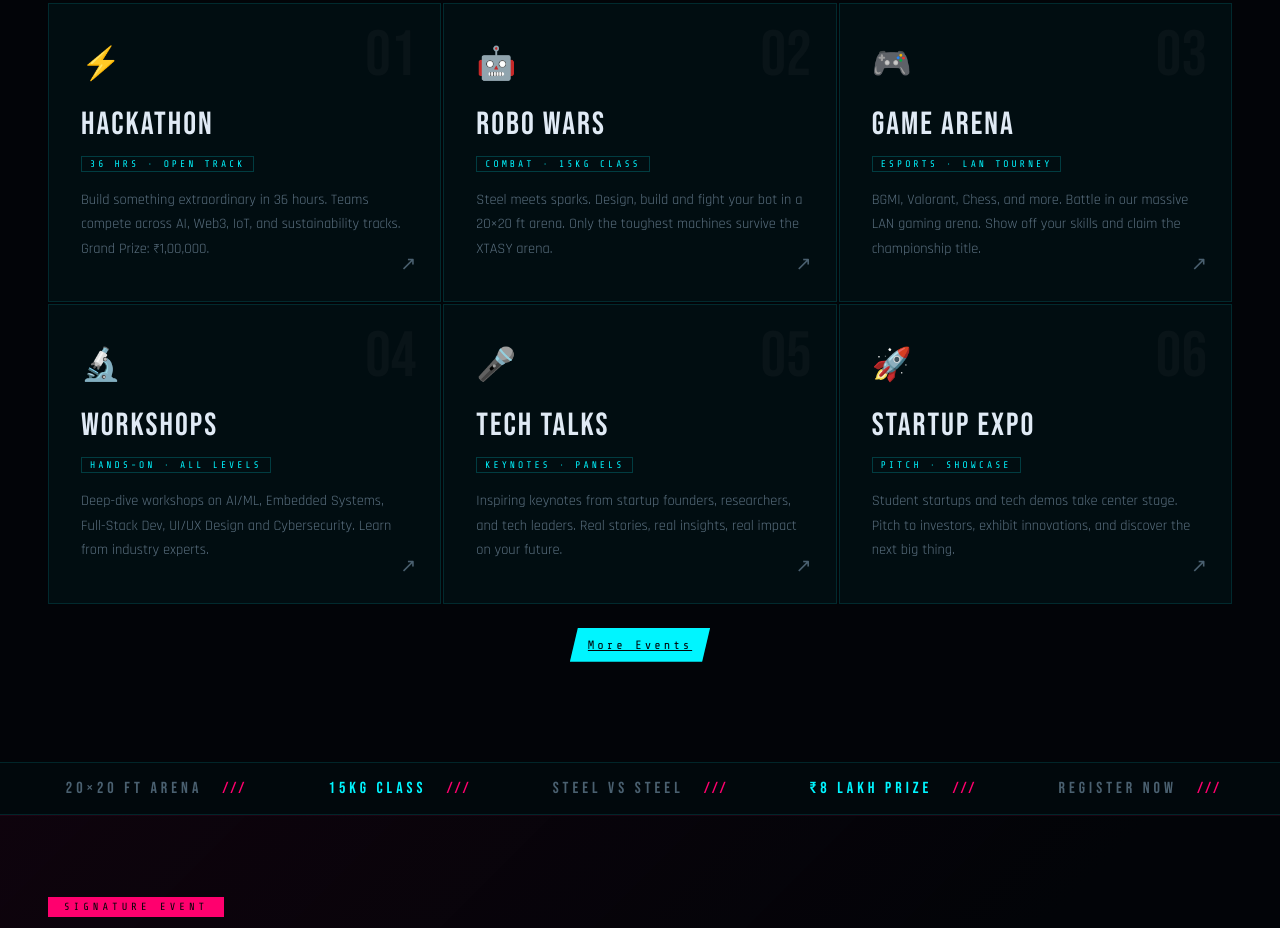
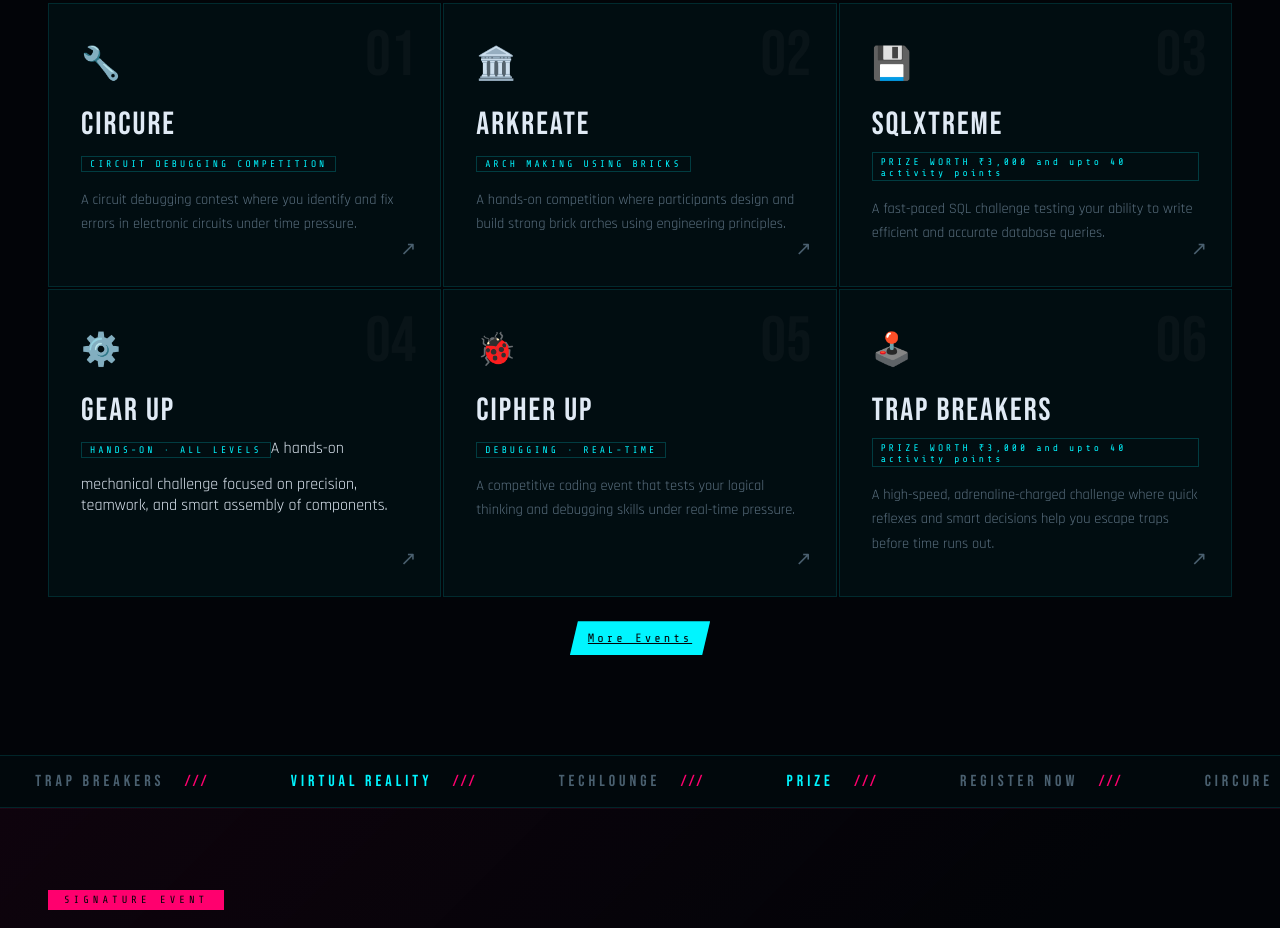
Before and after one commit to RizaMehakSaleem/STM_XTASY26, a plain HTML site: page xtasy-project/index.html in a window 1280 px wide. Shown: the part 1872-2800 px from the top of the page. Drawn offline with nearby package versions, Linux system fonts and the light colour scheme.

Commit message:
setting events

```diff
--- a/xtasy-project/index.html
+++ b/xtasy-project/index.html
@@ -793,22 +793,22 @@
   <div class="marquee-track">
     <span class="marquee-item highlight">XTASY '26</span>
     <span class="marquee-item">WORKSHOPS</span>
-    <span class="marquee-item">COMPETITIONS</span>
+    <span class="marquee-item"> Mr & Mrs XTASY</span>
     <span class="marquee-item highlight">BATTLEZONE</span>
-    <span class="marquee-item">HACKATHON</span>
+    <span class="marquee-item">MIME</span>
     <span class="marquee-item">PROSHOW</span>
-    <span class="marquee-item highlight">GAME ARENA</span>
-    <span class="marquee-item">ROBOTICS</span>
+    <span class="marquee-item highlight">ROBOTICS</span>
+    <span class="marquee-item">SYNCHRONOUS DANCE</span>
     <span class="marquee-item">EXPO</span>
     <!-- duplicate for infinite -->
-    <span class="marquee-item highlight">XTASY '25</span>
+    <span class="marquee-item highlight">XTASY '26</span>
     <span class="marquee-item">WORKSHOPS</span>
-    <span class="marquee-item">COMPETITIONS</span>
+    <span class="marquee-item"> Mr & Mrs XTASY</span>
     <span class="marquee-item highlight">BATTLEZONE</span>
-    <span class="marquee-item">HACKATHON</span>
+    <span class="marquee-item">MIME</span>
     <span class="marquee-item">PROSHOW</span>
-    <span class="marquee-item highlight">GAME ARENA</span>
-    <span class="marquee-item">ROBOTICS</span>
+    <span class="marquee-item highlight">ROBOTICS</span>
+    <span class="marquee-item">SYNCHRONOUS DANCE</span>
     <span class="marquee-item">EXPO</span>
   </div>
 </div>
@@ -821,7 +821,7 @@
     <div class="about-ring"></div>
     <div class="about-center">
       <div style="font-size:1rem;letter-spacing:2px;color:var(--muted);font-family:'Share Tech Mono',monospace">SINCE</div>
-      <div>2015</div>
+      <div>2014</div>
     </div>
   </div>
   <div>
@@ -843,50 +843,49 @@
   <div class="events-grid">
     <div class="event-card reveal">
       <span class="event-num">01</span>
-      <span class="event-icon">⚡</span>
-      <div class="event-name">HACKATHON</div>
-      <div class="event-tag">36 HRS · OPEN TRACK</div>
-      <p class="event-desc">Build something extraordinary in 36 hours. Teams compete across AI, Web3, IoT, and sustainability tracks. Grand Prize: ₹1,00,000.</p>
+      <span class="event-icon">🔧</span>
+      <div class="event-name">CIRCURE</div>
+      <div class="event-tag">CIRCUIT DEBUGGING COMPETITION</div>
+      <p class="event-desc">A circuit debugging contest where you identify and fix errors in electronic circuits under time pressure.</p>
       <div class="event-arrow">↗</div>
     </div>
     <div class="event-card reveal reveal-delay-1">
       <span class="event-num">02</span>
-      <span class="event-icon">🤖</span>
-      <div class="event-name">ROBO WARS</div>
-      <div class="event-tag">COMBAT · 15KG CLASS</div>
-      <p class="event-desc">Steel meets sparks. Design, build and fight your bot in a 20×20 ft arena. Only the toughest machines survive the XTASY arena.</p>
+      <span class="event-icon">🏛️</span>
+      <div class="event-name">ARKREATE</div>
+      <div class="event-tag">ARCH MAKING USING BRICKS</div>
+      <p class="event-desc">A hands-on competition where participants design and build strong brick arches using engineering principles.</p>
       <div class="event-arrow">↗</div>
     </div>
     <div class="event-card reveal reveal-delay-2">
       <span class="event-num">03</span>
-      <span class="event-icon">🎮</span>
-      <div class="event-name">GAME ARENA</div>
-      <div class="event-tag">ESPORTS · LAN TOURNEY</div>
-      <p class="event-desc">BGMI, Valorant, Chess, and more. Battle in our massive LAN gaming arena. Show off your skills and claim the championship title.</p>
+      <span class="event-icon">💾</span>
+      <div class="event-name">SQLXTREME</div>
+      <div class="event-tag">PRIZE WORTH ₹3,000 and upto 40 activity points</div>
+      <p class="event-desc">A fast-paced SQL challenge testing your ability to write efficient and accurate database queries.</p>
       <div class="event-arrow">↗</div>
     </div>
     <div class="event-card reveal reveal-delay-3">
       <span class="event-num">04</span>
-      <span class="event-icon">🔬</span>
-      <div class="event-name">WORKSHOPS</div>
-      <div class="event-tag">HANDS-ON · ALL LEVELS</div>
-      <p class="event-desc">Deep-dive workshops on AI/ML, Embedded Systems, Full-Stack Dev, UI/UX Design and Cybersecurity. Learn from industry experts.</p>
+      <span class="event-icon">⚙️</span>
+      <div class="event-name">GEAR UP</div>
+      <div class="event-tag">HANDS-ON · ALL LEVELS</div>A hands-on mechanical challenge focused on precision, teamwork, and smart assembly of components.</p>
       <div class="event-arrow">↗</div>
     </div>
     <div class="event-card reveal reveal-delay-1">
       <span class="event-num">05</span>
-      <span class="event-icon">🎤</span>
-      <div class="event-name">TECH TALKS</div>
-      <div class="event-tag">KEYNOTES · PANELS</div>
-      <p class="event-desc">Inspiring keynotes from startup founders, researchers, and tech leaders. Real stories, real insights, real impact on your future.</p>
+      <span class="event-icon">🐞</span>
+      <div class="event-name">Cipher Up</div>
+      <div class="event-tag">DEBUGGING · REAL-TIME</div>
+      <p class="event-desc">A competitive coding event that tests your logical thinking and debugging skills under real-time pressure.</p>
       <div class="event-arrow">↗</div>
     </div>
     <div class="event-card reveal reveal-delay-2">
       <span class="event-num">06</span>
-      <span class="event-icon">🚀</span>
-      <div class="event-name">STARTUP EXPO</div>
-      <div class="event-tag">PITCH · SHOWCASE</div>
-      <p class="event-desc">Student startups and tech demos take center stage. Pitch to investors, exhibit innovations, and discover the next big thing.</p>
+      <span class="event-icon">🕹️</span>
+      <div class="event-name">Trap Breakers</div>
+      <div class="event-tag">PRIZE WORTH ₹3,000 and upto 40 activity points</div>
+      <p class="event-desc">A high-speed, adrenaline-charged challenge where quick reflexes and smart decisions help you escape traps before time runs out.</p>
       <div class="event-arrow">↗</div>
     </div>
   </div>
@@ -898,19 +897,19 @@
 <!-- MARQUEE 2 (reverse) -->
 <div class="marquee-wrap reverse">
   <div class="marquee-track">
-    <span class="marquee-item">BATTLEZONE</span>
-    <span class="marquee-item highlight">ROBO WARS</span>
-    <span class="marquee-item">20×20 FT ARENA</span>
-    <span class="marquee-item highlight">15KG CLASS</span>
-    <span class="marquee-item">STEEL VS STEEL</span>
-    <span class="marquee-item highlight">₹8 LAKH PRIZE</span>
+    <span class="marquee-item">CIRCURE</span>
+    <span class="marquee-item highlight">SQLXTREME</span>
+    <span class="marquee-item">TRAP BREAKERS</span>
+    <span class="marquee-item highlight">VIRTUAL REALITY</span>
+    <span class="marquee-item">TECHLOUNGE</span>
+    <span class="marquee-item highlight">PRIZE</span>
     <span class="marquee-item">REGISTER NOW</span>
-    <span class="marquee-item">BATTLEZONE</span>
-    <span class="marquee-item highlight">ROBO WARS</span>
-    <span class="marquee-item">20×20 FT ARENA</span>
-    <span class="marquee-item highlight">15KG CLASS</span>
-    <span class="marquee-item">STEEL VS STEEL</span>
-    <span class="marquee-item highlight">₹8 LAKH PRIZE</span>
+    <span class="marquee-item">CIRCURE</span>
+    <span class="marquee-item highlight">SQLXTREME</span>
+    <span class="marquee-item">TRAP BREAKERS</span>
+    <span class="marquee-item highlight">VIRTUAL REALITY</span>
+    <span class="marquee-item">TECHLOUNGE</span>
+    <span class="marquee-item highlight">PRIZE</span>
     <span class="marquee-item">REGISTER NOW</span>
   </div>
 </div>
```
